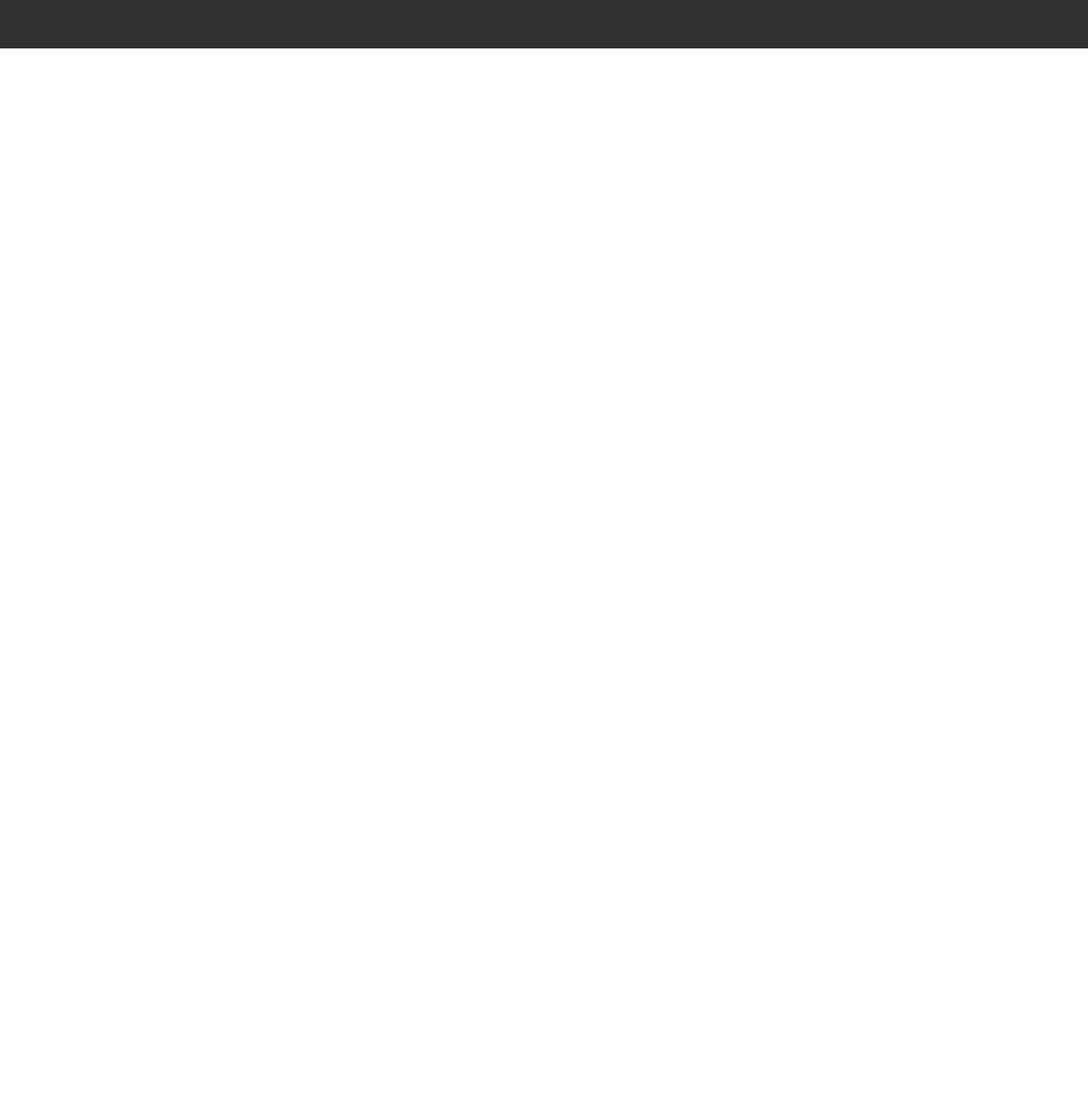
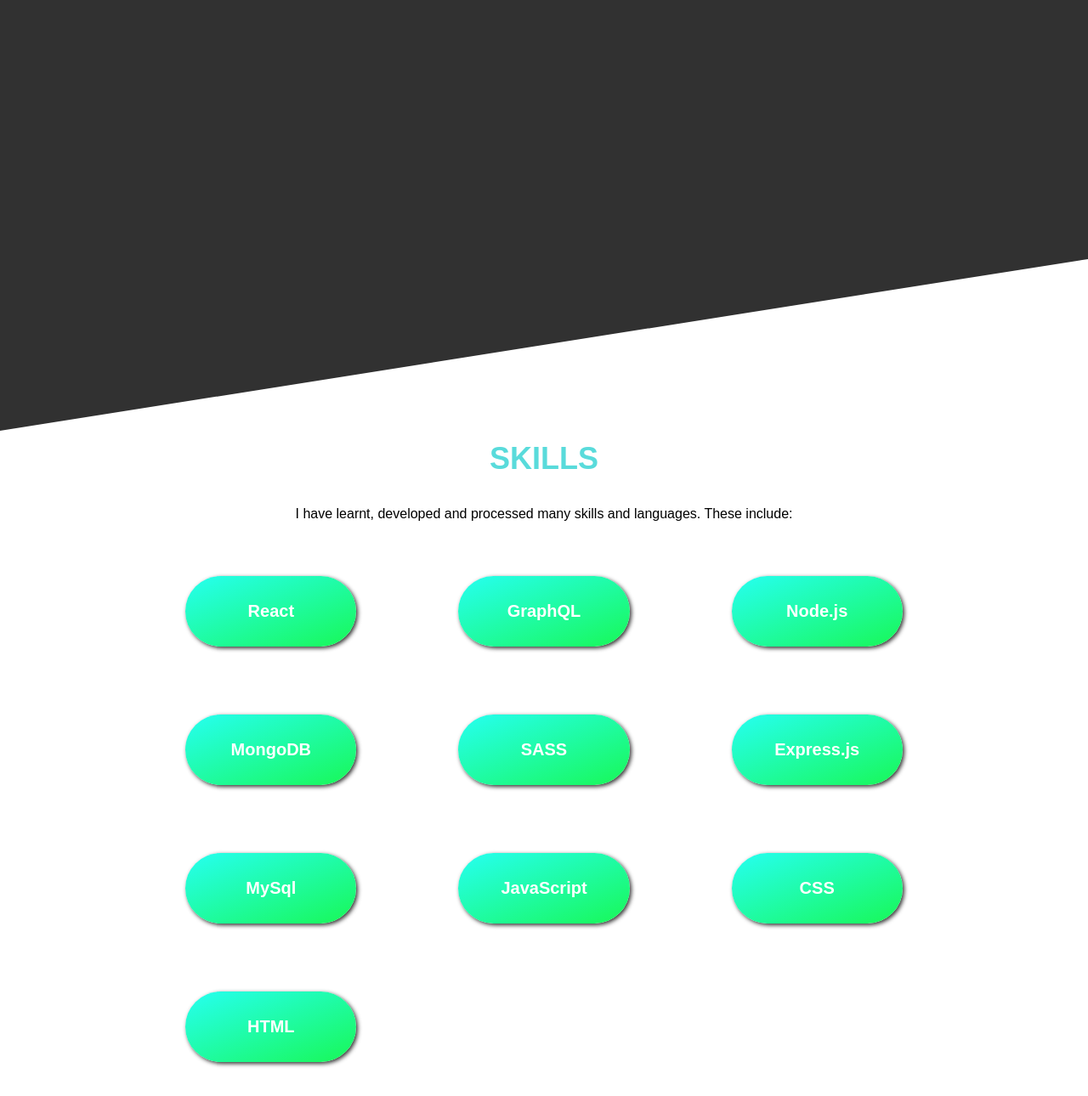
Before and after one commit to LamekMarouf/portfolio, a plain HTML site: page index.html in a window 1280 px wide. Shown: the part 3950-5240 px from the top of the page at 85% size. Before the commit the page ends 4007 px from the top, so only its background shows below. Drawn offline with Linux system fonts and the light colour scheme.

Commit message:
added skills section

```diff
--- a/index.html
+++ b/index.html
@@ -162,5 +162,31 @@
         </div>
       </div>
     </section>
+
+    <section class="skewed-one">
+      <div class="skewed-two"></div>
+    </section>
+
+    <section class="skills">
+      <div class="title">SKILLS</div>
+      <div class="description">
+        I have learnt, developed and processed many skills and languages. These
+        include:
+      </div>
+      <div class="skills-list">
+        <ul>
+          <li>React</li>
+          <li>GraphQL</li>
+          <li>Node.js</li>
+          <li>MongoDB</li>
+          <li>SASS</li>
+          <li>Express.js</li>
+          <li>MySql</li>
+          <li>JavaScript</li>
+          <li>CSS</li>
+          <li>HTML</li>
+        </ul>
+      </div>
+    </section>
   </body>
 </html>
--- a/style.scss
+++ b/style.scss
@@ -54,6 +54,23 @@ body {
   }
 }
 
+.skewed-three {
+  height: 450px;
+  background-color: $whiteBackground;
+  position: relative;
+  width: 100%;
+  overflow: hidden;
+  .skewed-four {
+    position: absolute;
+    bottom: 0;
+    left: 0;
+    border-width: 300px 1900px 0 0px;
+    border-color: transparent $greyBackground transparent transparent;
+    border-style: solid;
+  }
+}
+
+
 .about-me {
   background-color: $whiteBackground;
   display: grid;
@@ -84,21 +101,6 @@ body {
   }
 }
 
-.skewed-three {
-  height: 450px;
-  background-color: $whiteBackground;
-  position: relative;
-  width: 100%;
-  overflow: hidden;
-  .skewed-four {
-    position: absolute;
-    bottom: 0;
-    left: 0;
-    border-width: 300px 1900px 0 0px;
-    border-color: transparent $greyBackground transparent transparent;
-    border-style: solid;
-  }
-}
 
 .projects {
   background-color: $greyBackground;
@@ -152,3 +154,41 @@ body {
     }
   }
 }
+
+.skills {
+  display: grid;
+  grid-template-rows: 1fr 1fr 10fr;
+  align-items: center;
+  justify-content: center;
+  .title {
+    font-size: $titleSize;
+    color: $titleColor;
+    font-weight: 700;
+    @include flexCenter();
+  }
+  .description {
+    @include flexCenter();
+  }
+  .skills-list {
+    ul {
+      display: grid;
+      grid-template-columns: 1fr 1fr 1fr;
+      grid-template-rows: repeat(1fr 10);
+      padding: 0;
+      margin: 0;
+      li {
+        list-style: none;
+        padding: 0;
+        @include flexCenter();
+        margin: 40px 60px;
+        padding: 30px 50px;
+        background: $cardGradient;
+        border-radius: 100px;
+        font-size: 20px;
+        font-weight: 600;
+        color: $textColor;
+        box-shadow: $greyBackground 2px 2px 5px;
+      }
+    }
+  }
+}
```
Also changed, not shown: style.css, 1 other file.
